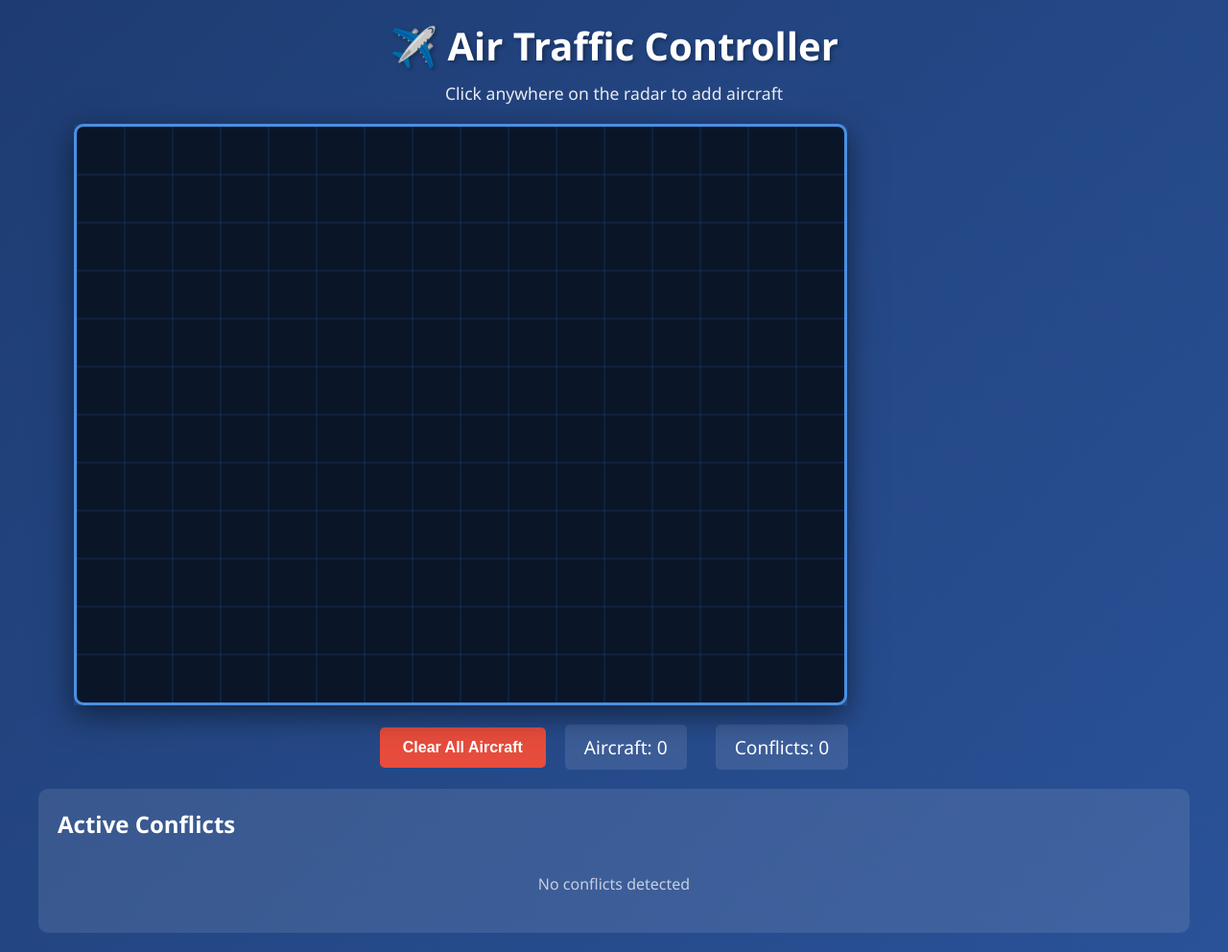
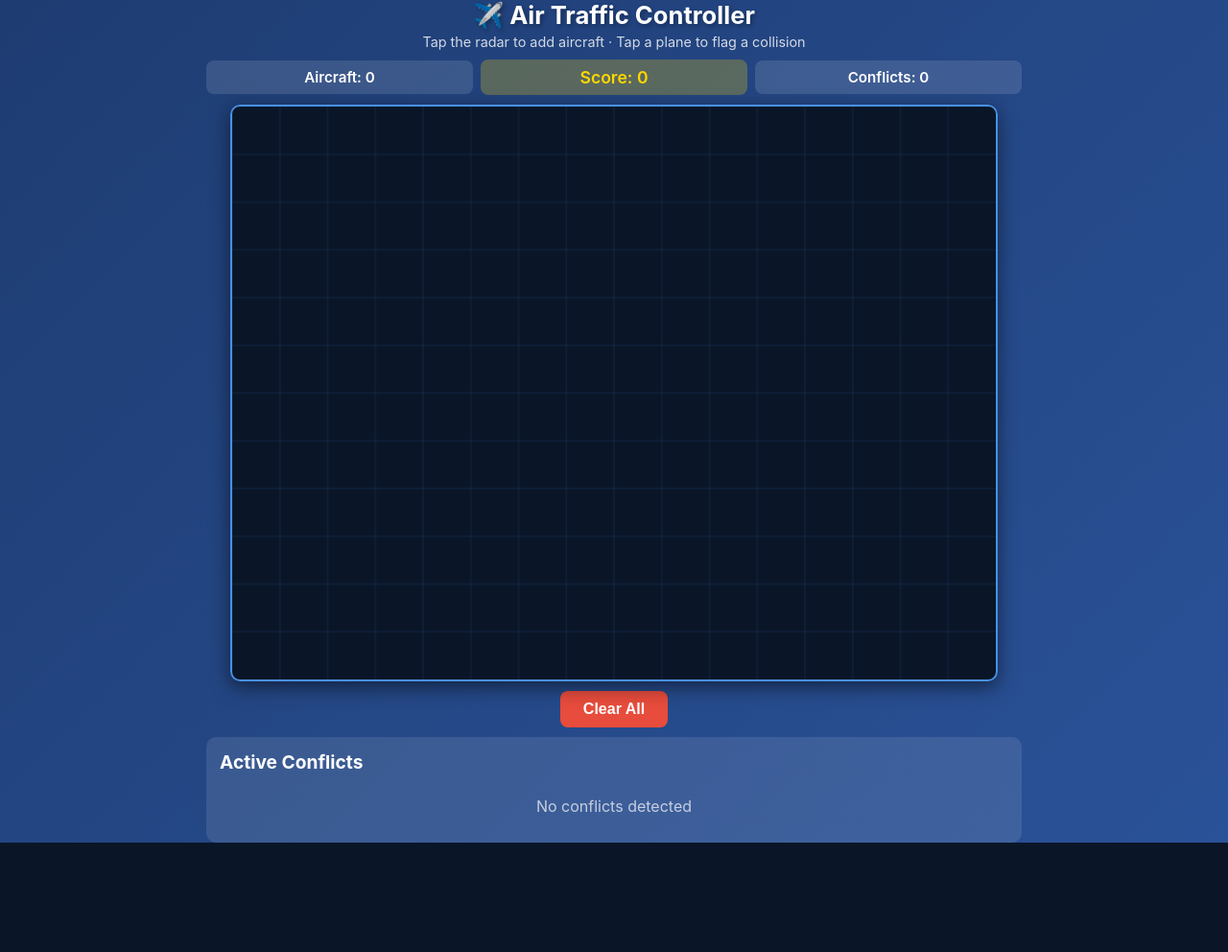
Before and after one commit to AdamBarranco/AirTrafficControllerApp, a Spring Boot app: page / in a window 1280 px wide. Shown: the whole page at 96% size. After the commit the page ends 878 px from the top, so only its background shows below. Run offline with Spring Boot 4, Linux system fonts and the light colour scheme; data that the repository does not hold is empty.

Commit message:
iOS-friendly UI overhaul: remove notifications, add collision tap game, realistic airplane rendering
- Remove notifications panel that took too much space
- Add iOS/PWA meta tags (apple-mobile-web-app-capable, viewport-fit, safe-area-insets)
- Make canvas responsive (width: 100%, touch-action: none)
- Add tap-to-flag collision game mechanic (+10 for correct, -5 penalty)
- Draw realistic airplane shapes with fuselage, wings, and tail
- Add score bar with gold-highlighted score display and flash animation
- Add touch event handling for iOS (touchstart with coordinate scaling)
- Clean up layout for mobile-friendly single-column design

Co-authored-by: AdamBarranco <211304612+AdamBarranco@users.noreply.github.com>

```diff
--- a/src/main/resources/static/app.js
+++ b/src/main/resources/static/app.js
@@ -1,37 +1,98 @@
 const API_BASE = '/api';
 const canvas = document.getElementById('radar');
 const ctx = canvas.getContext('2d');
-const notifications = document.getElementById('notifications');
 const conflictList = document.getElementById('conflictList');
 const aircraftCountEl = document.getElementById('aircraftCount');
 const conflictCountEl = document.getElementById('conflictCount');
+const scoreEl = document.getElementById('score');
 const clearBtn = document.getElementById('clearBtn');
 
 let aircrafts = [];
 let conflicts = [];
-let lastConflictIds = new Set();
+let score = 0;
+let flaggedAircraftIds = new Set();
 
-// Add aircraft on canvas click
-canvas.addEventListener('click', async (e) => {
+const AIRCRAFT_HIT_RADIUS = 22;
+
+// Convert canvas coordinates from event
+function getCanvasCoords(e) {
     const rect = canvas.getBoundingClientRect();
-    const x = e.clientX - rect.left;
-    const y = e.clientY - rect.top;
+    const scaleX = canvas.width / rect.width;
+    const scaleY = canvas.height / rect.height;
+    const clientX = e.touches ? e.touches[0].clientX : e.clientX;
+    const clientY = e.touches ? e.touches[0].clientY : e.clientY;
+    return {
+        x: (clientX - rect.left) * scaleX,
+        y: (clientY - rect.top) * scaleY
+    };
+}
 
+// Find aircraft near a point
+function findAircraftAt(px, py) {
+    for (const ac of aircrafts) {
+        const dx = ac.x - px;
+        const dy = ac.y - py;
+        if (Math.sqrt(dx * dx + dy * dy) < AIRCRAFT_HIT_RADIUS) {
+            return ac;
+        }
+    }
+    return null;
+}
+
+// Handle tap / click on canvas
+function handleCanvasInput(e) {
+    e.preventDefault();
+    const { x, y } = getCanvasCoords(e);
+    const tapped = findAircraftAt(x, y);
+
+    if (tapped) {
+        handleAircraftTap(tapped);
+    } else {
+        addAircraft(x, y);
+    }
+}
+
+canvas.addEventListener('click', handleCanvasInput);
+canvas.addEventListener('touchstart', handleCanvasInput, { passive: false });
+
+// Add aircraft via API
+async function addAircraft(x, y) {
     try {
-        const response = await fetch(`${API_BASE}/aircraft`, {
+        await fetch(`${API_BASE}/aircraft`, {
             method: 'POST',
             headers: { 'Content-Type': 'application/json' },
             body: JSON.stringify({ x, y })
         });
-
-        if (response.ok) {
-            showNotification('Aircraft added successfully', 'success');
-        }
     } catch (error) {
         console.error('Error adding aircraft:', error);
-        showNotification('Failed to add aircraft', 'error');
     }
-});
+}
+
+// Handle tapping an aircraft to flag a collision
+function handleAircraftTap(aircraft) {
+    if (flaggedAircraftIds.has(aircraft.id)) return;
+
+    const inConflict = conflicts.some(c =>
+        !c.resolved && (c.aircraft1.id === aircraft.id || c.aircraft2.id === aircraft.id)
+    );
+
+    if (inConflict) {
+        score += 10;
+        flaggedAircraftIds.add(aircraft.id);
+        flashScore();
+    } else {
+        score = Math.max(0, score - 5);
+        flashScore();
+    }
+
+    scoreEl.textContent = `Score: ${score}`;
+}
+
+function flashScore() {
+    scoreEl.classList.remove('flash');
+    void scoreEl.offsetWidth;
+    scoreEl.classList.add('flash');
+}
 
 // Clear all aircraft
 clearBtn.addEventListener('click', async () => {
@@ -39,7 +100,7 @@ clearBtn.addEventListener('click', async () => {
         await fetch(`${API_BASE}/aircraft`, { method: 'DELETE' });
         aircrafts = [];
         conflicts = [];
-        showNotification('All aircraft cleared', 'success');
+        flaggedAircraftIds.clear();
     } catch (error) {
         console.error('Error clearing aircraft:', error);
     }
@@ -63,32 +124,18 @@ async function updateConflicts() {
         conflicts = await response.json();
         conflictCountEl.textContent = `Conflicts: ${conflicts.length}`;
 
-        // Check for new conflicts
-        const currentConflictIds = new Set(
-            conflicts.map(c => `${c.aircraft1.id}-${c.aircraft2.id}`)
-        );
-
-        conflicts.forEach(conflict => {
-            const id = `${conflict.aircraft1.id}-${conflict.aircraft2.id}`;
-
-            // New conflict detected
-            if (!lastConflictIds.has(id) && !conflict.resolved) {
-                showNotification(
-                    `⚠️ Conflict detected! ${conflict.aircraft1.callSign} and ${conflict.aircraft2.callSign} are too close!`,
-                    'warning'
-                );
-            }
-
-            // Conflict resolved
-            if (conflict.resolved && lastConflictIds.has(id)) {
-                showNotification(
-                    `✅ ${conflict.resolution}`,
-                    'success'
-                );
+        // Clear flags for resolved conflicts
+        const activeIds = new Set();
+        conflicts.forEach(c => {
+            if (!c.resolved) {
+                activeIds.add(c.aircraft1.id);
+                activeIds.add(c.aircraft2.id);
             }
         });
+        for (const id of flaggedAircraftIds) {
+            if (!activeIds.has(id)) flaggedAircraftIds.delete(id);
+        }
 
-        lastConflictIds = currentConflictIds;
         updateConflictList();
     } catch (error) {
         console.error('Error fetching conflicts:', error);
@@ -111,12 +158,85 @@ function updateConflictList() {
     `).join('');
 }
 
+// Draw a realistic airplane shape
+function drawAirplane(x, y, heading, color, isFlagged) {
+    ctx.save();
+    ctx.translate(x, y);
+    ctx.rotate((heading + 90) * Math.PI / 180);
+
+    // Glow for flagged aircraft
+    if (isFlagged) {
+        ctx.shadowColor = '#ffd700';
+        ctx.shadowBlur = 12;
+    }
+
+    // Fuselage
+    ctx.fillStyle = color;
+    ctx.beginPath();
+    ctx.moveTo(0, -14);
+    ctx.quadraticCurveTo(2, -6, 2, 8);
+    ctx.lineTo(0, 12);
+    ctx.lineTo(-2, 8);
+    ctx.quadraticCurveTo(-2, -6, 0, -14);
+    ctx.closePath();
+    ctx.fill();
+
+    // Main wings
+    ctx.beginPath();
+    ctx.moveTo(-1, -2);
+    ctx.lineTo(-14, 4);
+    ctx.lineTo(-13, 6);
+    ctx.lineTo(-1, 2);
+    ctx.closePath();
+    ctx.fill();
+
+    ctx.beginPath();
+    ctx.moveTo(1, -2);
+    ctx.lineTo(14, 4);
+    ctx.lineTo(13, 6);
+    ctx.lineTo(1, 2);
+    ctx.closePath();
+    ctx.fill();
+
+    // Tail wings
+    ctx.beginPath();
+    ctx.moveTo(-1, 8);
+    ctx.lineTo(-6, 12);
+    ctx.lineTo(-5, 13);
+    ctx.lineTo(-1, 10);
+    ctx.closePath();
+    ctx.fill();
+
+    ctx.beginPath();
+    ctx.moveTo(1, 8);
+    ctx.lineTo(6, 12);
+    ctx.lineTo(5, 13);
+    ctx.lineTo(1, 10);
+    ctx.closePath();
+    ctx.fill();
+
+    // Outline
+    ctx.strokeStyle = 'rgba(255,255,255,0.6)';
+    ctx.lineWidth = 0.5;
+    ctx.beginPath();
+    ctx.moveTo(0, -14);
+    ctx.quadraticCurveTo(2, -6, 2, 8);
+    ctx.lineTo(0, 12);
+    ctx.lineTo(-2, 8);
+    ctx.quadraticCurveTo(-2, -6, 0, -14);
+    ctx.stroke();
+
+    ctx.shadowColor = 'transparent';
+    ctx.shadowBlur = 0;
+    ctx.restore();
+}
+
 // Draw aircraft on canvas
 function drawAircrafts() {
     ctx.clearRect(0, 0, canvas.width, canvas.height);
 
     // Draw grid
-    ctx.strokeStyle = 'rgba(74, 144, 226, 0.2)';
+    ctx.strokeStyle = 'rgba(74, 144, 226, 0.15)';
     ctx.lineWidth = 1;
     for (let i = 0; i < canvas.width; i += 50) {
         ctx.beginPath();
@@ -131,8 +251,8 @@ function drawAircrafts() {
         ctx.stroke();
     }
 
-    // Draw conflict zones (red circles)
-    ctx.strokeStyle = 'rgba(255, 0, 0, 0.3)';
+    // Draw conflict zones
+    ctx.strokeStyle = 'rgba(255, 0, 0, 0.25)';
     ctx.lineWidth = 2;
     conflicts.forEach(conflict => {
         if (!conflict.resolved) {
@@ -144,40 +264,21 @@ function drawAircrafts() {
 
     // Draw aircraft
     aircrafts.forEach(aircraft => {
-        // Check if aircraft is in conflict
         const inConflict = conflicts.some(c =>
             !c.resolved && (c.aircraft1.id === aircraft.id || c.aircraft2.id === aircraft.id)
         );
+        const isFlagged = flaggedAircraftIds.has(aircraft.id);
 
-        // Draw aircraft icon
-        ctx.save();
-        ctx.translate(aircraft.x, aircraft.y);
-        ctx.rotate((aircraft.heading + 90) * Math.PI / 180);
+        const color = isFlagged ? '#ffd700' : inConflict ? '#ff4444' : '#4CAF50';
+        drawAirplane(aircraft.x, aircraft.y, aircraft.heading, color, isFlagged);
 
-        // Aircraft body
-        ctx.fillStyle = inConflict ? '#ff4444' : '#4CAF50';
-        ctx.beginPath();
-        ctx.moveTo(0, -10);
-        ctx.lineTo(-5, 5);
-        ctx.lineTo(0, 2);
-        ctx.lineTo(5, 5);
-        ctx.closePath();
-        ctx.fill();
+        // Call sign
+        ctx.fillStyle = inConflict ? '#ff4444' : '#ccc';
+        ctx.font = '10px -apple-system, sans-serif';
+        ctx.fillText(aircraft.callSign, aircraft.x + 16, aircraft.y - 6);
 
-        // Aircraft outline
-        ctx.strokeStyle = '#fff';
-        ctx.lineWidth = 1;
-        ctx.stroke();
-
-        ctx.restore();
-
-        // Draw call sign
-        ctx.fillStyle = inConflict ? '#ff4444' : '#fff';
-        ctx.font = '10px monospace';
-        ctx.fillText(aircraft.callSign, aircraft.x + 12, aircraft.y - 5);
-
-        // Draw velocity vector
-        ctx.strokeStyle = inConflict ? 'rgba(255, 68, 68, 0.5)' : 'rgba(76, 175, 80, 0.5)';
+        // Velocity vector
+        ctx.strokeStyle = inConflict ? 'rgba(255, 68, 68, 0.4)' : 'rgba(76, 175, 80, 0.4)';
         ctx.lineWidth = 1;
         ctx.beginPath();
         ctx.moveTo(aircraft.x, aircraft.y);
@@ -189,19 +290,6 @@ function drawAircrafts() {
     });
 }
 
-// Show notification
-function showNotification(message, type = 'info') {
-    const notification = document.createElement('div');
-    notification.className = `notification ${type}`;
-    notification.textContent = message;
-    notifications.appendChild(notification);
-
-    setTimeout(() => {
-        notification.style.animation = 'slideIn 0.3s ease-out reverse';
-        setTimeout(() => notification.remove(), 300);
-    }, 4000);
-}
-
 // Main update loop
 function update() {
     updateAircrafts();
@@ -209,9 +297,5 @@ function update() {
     drawAircrafts();
 }
 
-// Start the update loop
 setInterval(update, 100);
 update();
-
-// Initial message
-showNotification('Click on the radar to add aircraft', 'success');
--- a/src/main/resources/static/index.html
+++ b/src/main/resources/static/index.html
@@ -2,7 +2,12 @@
 <html lang="en">
 <head>
     <meta charset="UTF-8">
-    <meta name="viewport" content="width=device-width, initial-scale=1.0">
+    <meta name="viewport" content="width=device-width, initial-scale=1.0, maximum-scale=1.0, user-scalable=no, viewport-fit=cover">
+    <meta name="apple-mobile-web-app-capable" content="yes">
+    <meta name="apple-mobile-web-app-status-bar-style" content="black-translucent">
+    <meta name="apple-mobile-web-app-title" content="ATC">
+    <meta name="mobile-web-app-capable" content="yes">
+    <meta name="theme-color" content="#1e3c72">
     <title>Air Traffic Controller</title>
     <link rel="stylesheet" href="styles.css">
 </head>
@@ -10,22 +15,23 @@
     <div class="container">
         <header>
             <h1>✈️ Air Traffic Controller</h1>
-            <p>Click anywhere on the radar to add aircraft</p>
+            <p>Tap the radar to add aircraft · Tap a plane to flag a collision</p>
         </header>
+
+        <div class="score-bar">
+            <span id="aircraftCount">Aircraft: 0</span>
+            <span id="score" class="score">Score: 0</span>
+            <span id="conflictCount">Conflicts: 0</span>
+        </div>
 
         <div class="main-display">
             <div class="radar-container">
                 <canvas id="radar" width="800" height="600"></canvas>
             </div>
-            <div id="notifications" class="notifications"></div>
         </div>
 
         <div class="controls">
-            <button id="clearBtn" class="btn btn-danger">Clear All Aircraft</button>
-            <div class="stats">
-                <span id="aircraftCount">Aircraft: 0</span>
-                <span id="conflictCount">Conflicts: 0</span>
-            </div>
+            <button id="clearBtn" class="btn btn-danger">Clear All</button>
         </div>
 
         <div class="info-panel">
--- a/src/main/resources/static/styles.css
+++ b/src/main/resources/static/styles.css
@@ -2,121 +2,116 @@
     margin: 0;
     padding: 0;
     box-sizing: border-box;
+    -webkit-tap-highlight-color: transparent;
 }
 
 body {
-    font-family: 'Segoe UI', Tahoma, Geneva, Verdana, sans-serif;
+    font-family: -apple-system, BlinkMacSystemFont, 'Segoe UI', Roboto, Helvetica, Arial, sans-serif;
     background: linear-gradient(135deg, #1e3c72 0%, #2a5298 100%);
     color: #fff;
     min-height: 100vh;
-    padding: 20px;
+    min-height: -webkit-fill-available;
+    padding: 10px;
+    padding-top: env(safe-area-inset-top, 10px);
+    padding-bottom: env(safe-area-inset-bottom, 10px);
+    overflow-x: hidden;
 }
 
 .container {
-    max-width: 1200px;
+    max-width: 850px;
     margin: 0 auto;
 }
 
 header {
     text-align: center;
-    margin-bottom: 20px;
+    margin-bottom: 10px;
 }
 
 h1 {
-    font-size: 2.5em;
-    margin-bottom: 10px;
+    font-size: 1.6em;
+    margin-bottom: 4px;
     text-shadow: 2px 2px 4px rgba(0, 0, 0, 0.3);
 }
 
 header p {
-    font-size: 1.1em;
-    opacity: 0.9;
+    font-size: 0.9em;
+    opacity: 0.8;
+}
+
+.score-bar {
+    display: flex;
+    justify-content: space-between;
+    align-items: center;
+    margin-bottom: 10px;
+    gap: 8px;
+}
+
+.score-bar span {
+    background: rgba(255, 255, 255, 0.12);
+    padding: 8px 14px;
+    border-radius: 8px;
+    font-size: 0.95em;
+    font-weight: 600;
+    flex: 1;
+    text-align: center;
+}
+
+.score {
+    background: rgba(255, 215, 0, 0.25) !important;
+    color: #ffd700;
+    font-size: 1.1em !important;
+}
+
+.score.flash {
+    animation: scoreFlash 0.4s ease-out;
+}
+
+@keyframes scoreFlash {
+    0% { transform: scale(1); }
+    50% { transform: scale(1.15); background: rgba(255, 215, 0, 0.5); }
+    100% { transform: scale(1); }
 }
 
 .main-display {
     display: flex;
-    gap: 20px;
     justify-content: center;
-    align-items: flex-start;
-    margin: 20px 0;
+    margin-bottom: 10px;
 }
 
 .radar-container {
     position: relative;
-    display: inline-block;
-    box-shadow: 0 10px 30px rgba(0, 0, 0, 0.5);
+    width: 100%;
+    max-width: 800px;
+    box-shadow: 0 6px 20px rgba(0, 0, 0, 0.5);
+    border-radius: 10px;
+    overflow: hidden;
 }
 
 #radar {
     background: #0a1628;
-    border: 3px solid #4a90e2;
+    border: 2px solid #4a90e2;
     border-radius: 10px;
     cursor: crosshair;
     display: block;
-}
-
-.notifications {
-    min-width: 300px;
-    max-width: 300px;
-    display: flex;
-    flex-direction: column;
-}
-
-.notification {
-    background: rgba(255, 255, 255, 0.95);
-    color: #333;
-    padding: 15px;
-    margin-bottom: 10px;
-    border-radius: 5px;
-    box-shadow: 0 4px 6px rgba(0, 0, 0, 0.3);
-    animation: slideIn 0.3s ease-out;
-}
-
-.notification.warning {
-    background: rgba(255, 193, 7, 0.95);
-    border-left: 4px solid #ff9800;
-}
-
-.notification.success {
-    background: rgba(76, 175, 80, 0.95);
-    color: white;
-    border-left: 4px solid #4caf50;
-}
-
-.notification.error {
-    background: rgba(244, 67, 54, 0.95);
-    color: white;
-    border-left: 4px solid #f44336;
-}
-
-@keyframes slideIn {
-    from {
-        transform: translateX(100%);
-        opacity: 0;
-    }
-    to {
-        transform: translateX(0);
-        opacity: 1;
-    }
+    width: 100%;
+    height: auto;
+    touch-action: none;
 }
 
 .controls {
     text-align: center;
-    margin: 20px 0;
-    display: flex;
-    justify-content: center;
-    align-items: center;
-    gap: 20px;
+    margin: 10px 0;
 }
 
 .btn {
-    padding: 12px 24px;
+    padding: 10px 24px;
     font-size: 1em;
     border: none;
-    border-radius: 5px;
+    border-radius: 8px;
     cursor: pointer;
     transition: all 0.3s;
     font-weight: bold;
+    touch-action: manipulation;
 }
 
 .btn-danger {
@@ -130,41 +125,30 @@ header p {
     box-shadow: 0 4px 8px rgba(0, 0, 0, 0.3);
 }
 
-.stats {
-    display: flex;
-    gap: 30px;
+.info-panel {
+    background: rgba(255, 255, 255, 0.1);
+    padding: 14px;
+    border-radius: 10px;
+}
+
+.info-panel h3 {
+    margin-bottom: 10px;
     font-size: 1.2em;
 }
 
-.stats span {
-    background: rgba(255, 255, 255, 0.1);
-    padding: 10px 20px;
-    border-radius: 5px;
-}
-
-.info-panel {
-    background: rgba(255, 255, 255, 0.1);
-    padding: 20px;
-    border-radius: 10px;
-    margin-top: 20px;
-}
-
-.info-panel h3 {
-    margin-bottom: 15px;
-    font-size: 1.5em;
-}
-
 #conflictList {
-    max-height: 200px;
+    max-height: 150px;
     overflow-y: auto;
+    -webkit-overflow-scrolling: touch;
 }
 
 .conflict-item {
     background: rgba(255, 255, 255, 0.1);
-    padding: 10px;
-    margin-bottom: 8px;
-    border-radius: 5px;
+    padding: 8px 10px;
+    margin-bottom: 6px;
+    border-radius: 6px;
     border-left: 4px solid #ff9800;
+    font-size: 0.9em;
 }
 
 .conflict-item.resolved {
@@ -175,5 +159,12 @@ header p {
 .no-conflicts {
     text-align: center;
     opacity: 0.7;
-    padding: 20px;
+    padding: 14px;
 }
+
+@media (max-width: 600px) {
+    body { padding: 6px; }
+    h1 { font-size: 1.3em; }
+    .score-bar span { padding: 6px 8px; font-size: 0.82em; }
+    .btn { padding: 10px 18px; width: 100%; }
+}
```
